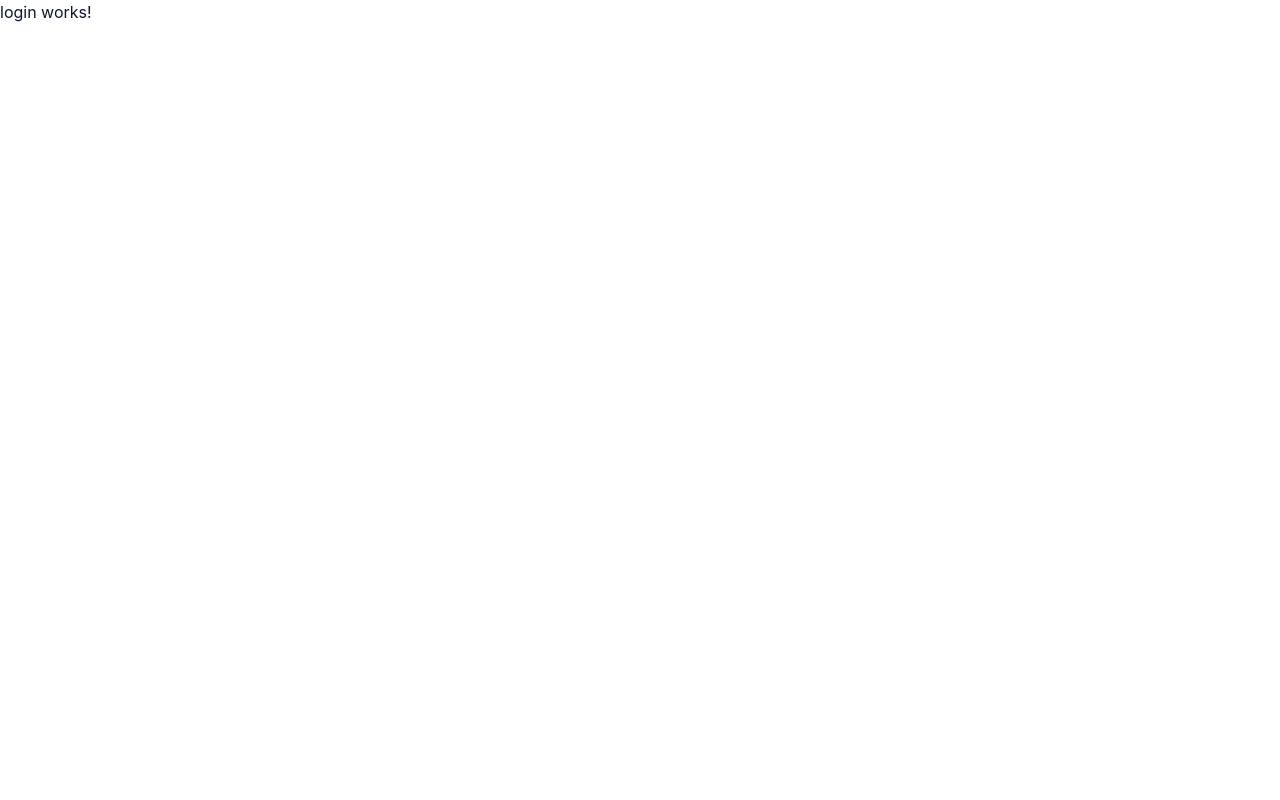
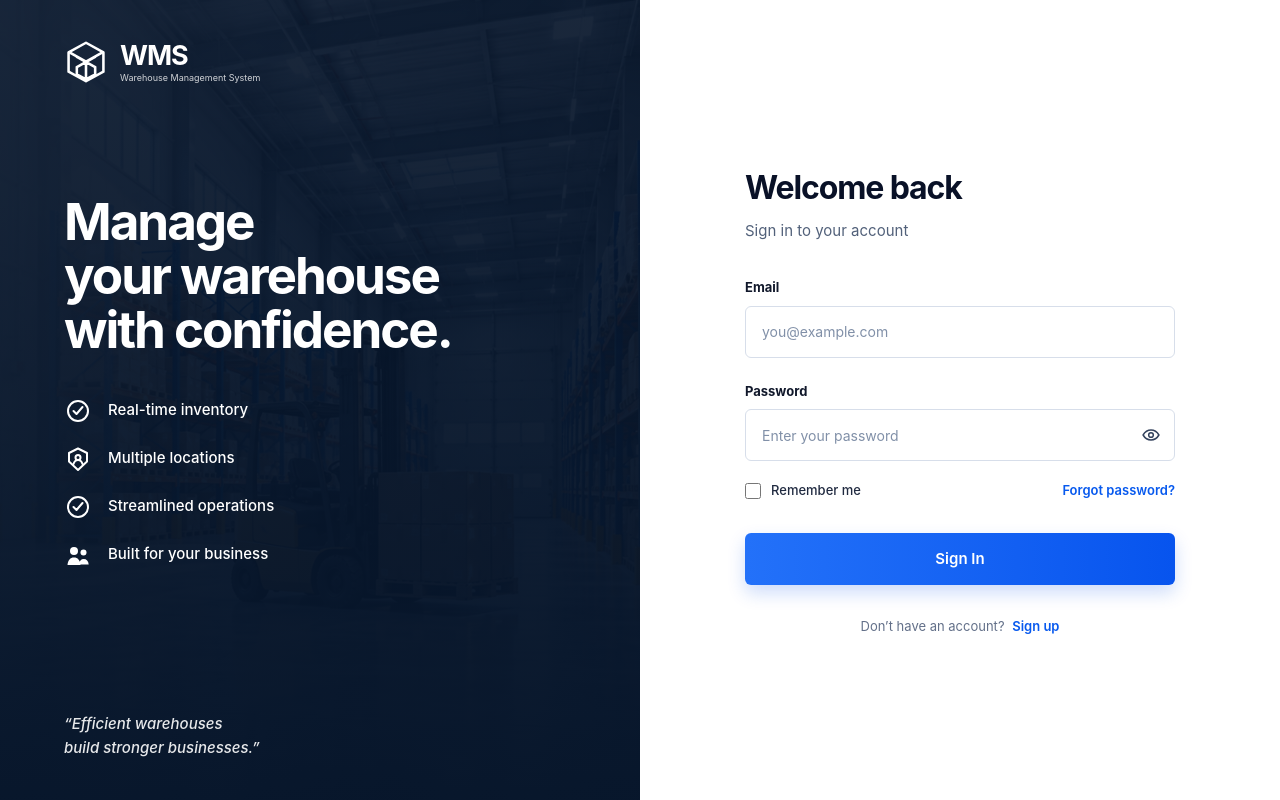
Before and after one commit to AhmadEdais/Multi-Tenant-Warehouse-Management-System, an Angular app in the folder WMS-Frontend/: page /login in a window 1280 px wide. Built offline with nearby package versions, Linux system fonts and the light colour scheme.

Commit message:
login page design

```diff
--- a/WMS-Frontend/src/app/app.routes.ts
+++ b/WMS-Frontend/src/app/app.routes.ts
@@ -8,6 +8,7 @@ export const routes: Routes = [
     children: [
       {
         path: '',
+        pathMatch: 'full',
         loadComponent: () =>
           import('./features/landing/landing-page/landing-page').then((m) => m.LandingPage),
       },
--- a/WMS-Frontend/src/app/features/auth/login/login.html
+++ b/WMS-Frontend/src/app/features/auth/login/login.html
@@ -1 +1,196 @@
-<p>login works!</p>
+<main class="grid min-h-screen bg-white lg:grid-cols-2">
+  <aside
+    class="relative hidden min-h-screen overflow-hidden bg-[#07162b] text-white lg:flex lg:flex-col"
+    aria-label="Warehouse management system overview"
+  >
+    <div
+      class="absolute inset-0 bg-[url('/images/warehouse-hero.png')] bg-cover bg-position-[62%_center]"
+      aria-hidden="true"
+    ></div>
+    <div class="absolute inset-0 bg-[#07162b]/90" aria-hidden="true"></div>
+    <div
+      class="absolute inset-0 bg-gradient-to-b from-[#07162b]/20 via-[#07162b]/55 to-[#07162b]/95"
+      aria-hidden="true"
+    ></div>
+
+    <div class="relative z-10 flex min-h-screen flex-col px-[clamp(40px,5vw,78px)] py-10">
+      <a class="flex w-max items-center gap-3 text-white" href="#" aria-label="WMS home">
+        <svg
+          class="h-11 w-11 fill-none stroke-white stroke-[2.8] [stroke-linecap:round] [stroke-linejoin:round]"
+          viewBox="0 0 48 48"
+          aria-hidden="true"
+        >
+          <path d="M24 3 43 13.5v21L24 45 5 34.5v-21L24 3Z" />
+          <path
+            d="m6 13.5 18 10 18-10M24 23.5V44M14 18.5l20 11M34 18.5 14 29.5M14 29.5v8l10 5.5 10-5.5v-8"
+          />
+        </svg>
+        <span class="flex flex-col leading-none">
+          <strong class="text-[27px] tracking-[-0.04em]">WMS</strong>
+          <small class="mt-1 text-[9px] text-white/80">Warehouse Management System</small>
+        </span>
+      </a>
+
+      <div class="my-auto max-w-[420px] pb-8">
+        <h1 class="text-[clamp(38px,4vw,56px)] leading-[1.05] font-bold tracking-[-0.04em]">
+          Manage<br />your warehouse<br />with confidence.
+        </h1>
+
+        <div class="mt-10 flex flex-col gap-5 text-[15px] font-medium">
+          <div class="flex items-center gap-4">
+            <button class="flex-shrink-0">
+              <svg
+                class="h-7 w-7 shrink-0 fill-none stroke-white stroke-2 [stroke-linecap:round] [stroke-linejoin:round]"
+                viewBox="0 0 28 28"
+                aria-hidden="true"
+              >
+                <circle cx="14" cy="14" r="10" />
+                <path d="m9.5 14 3 3 6-7" />
+              </svg>
+            </button>
+            <span>Real-time inventory</span>
+          </div>
+
+          <div class="flex items-center gap-4">
+            <svg
+              class="h-7 w-7 shrink-0 fill-none stroke-white stroke-2 [stroke-linecap:round] [stroke-linejoin:round]"
+              viewBox="0 0 28 28"
+              aria-hidden="true"
+            >
+              <path d="M14 3.5 23 8v8.5L14 25l-9-8.5V8z" />
+              <circle cx="14" cy="12.5" r="2.5" />
+              <path d="M9.5 19c.8-2.6 2.3-4 4.5-4s3.7 1.4 4.5 4" />
+            </svg>
+            <span>Multiple locations</span>
+          </div>
+
+          <div class="flex items-center gap-4">
+            <svg
+              class="h-7 w-7 shrink-0 fill-none stroke-white stroke-2 [stroke-linecap:round] [stroke-linejoin:round]"
+              viewBox="0 0 28 28"
+              aria-hidden="true"
+            >
+              <circle cx="14" cy="14" r="10" />
+              <path d="m9.5 14 3 3 6-7" />
+            </svg>
+            <span>Streamlined operations</span>
+          </div>
+
+          <div class="flex items-center gap-4">
+            <svg class="h-7 w-7 shrink-0 fill-white" viewBox="0 0 28 28" aria-hidden="true">
+              <circle cx="10" cy="10" r="4" />
+              <circle cx="19.5" cy="11.5" r="3" />
+              <path
+                d="M3.5 24c.5-5 2.7-7.5 6.5-7.5s6 2.5 6.5 7.5zM15 23.5c.4-3.6 2-5.5 4.7-5.5 2.9 0 4.6 1.9 5 5.5z"
+              />
+            </svg>
+            <span>Built for your business</span>
+          </div>
+        </div>
+      </div>
+
+      <blockquote class="max-w-[330px] text-[15px] leading-6 font-medium italic text-white/90">
+        “Efficient warehouses<br />build stronger businesses.”
+      </blockquote>
+    </div>
+  </aside>
+
+  <section class="flex min-h-screen items-center justify-center px-6 py-12 sm:px-10 lg:px-16">
+    <div class="w-full max-w-[430px]">
+      <a
+        class="mb-12 flex w-max items-center gap-2 text-[#091127] lg:hidden"
+        href="#"
+        aria-label="WMS home"
+      >
+        <svg
+          class="h-9 w-9 fill-none stroke-[#1259e7] stroke-[3] [stroke-linecap:round] [stroke-linejoin:round]"
+          viewBox="0 0 48 48"
+          aria-hidden="true"
+        >
+          <path d="M24 3 43 13.5v21L24 45 5 34.5v-21L24 3Z" />
+          <path d="m6 13.5 18 10 18-10M24 23.5V44M14 18.5l20 11M34 18.5 14 29.5" />
+        </svg>
+        <strong class="text-2xl tracking-[-0.04em]">WMS</strong>
+      </a>
+
+      <header>
+        <h2 class="text-[32px] font-bold tracking-[-0.035em] text-[#091127]">Welcome back</h2>
+        <p class="mt-2 text-[15px] text-[#52617a]">Sign in to your account</p>
+      </header>
+
+      <form [formGroup]="loginForm" (ngSubmit)="onSubmit()" class="mt-9" action="#">
+        <div>
+          <label class="mb-2 block text-[13px] font-bold text-[#11182b]" for="email">Email</label>
+          <input
+            formControlName="email"
+            class="h-[52px] w-full rounded-md border border-[#d7deea] bg-white px-4 text-[14px] text-[#11182b] outline-none transition placeholder:text-[#8190a8] focus:border-blue-500 focus:ring-3 focus:ring-blue-100"
+            id="email"
+            name="email"
+            type="email"
+            placeholder="you@example.com"
+            autocomplete="email"
+          />
+        </div>
+
+        <div class="mt-6">
+          <label class="mb-2 block text-[13px] font-bold text-[#11182b]" for="password"
+            >Password</label
+          >
+          <div class="relative">
+            <input
+              formControlName="password"
+              class="h-[52px] w-full rounded-md border border-[#d7deea] bg-white px-4 pr-12 text-[14px] text-[#11182b] outline-none transition placeholder:text-[#8190a8] focus:border-blue-500 focus:ring-3 focus:ring-blue-100"
+              id="password"
+              name="password"
+              type="password"
+              placeholder="Enter your password"
+              autocomplete="current-password"
+            />
+            <button
+              class="absolute inset-y-0 right-0 flex w-12 items-center justify-center text-[#33425d]"
+              type="button"
+              aria-label="Show password"
+            >
+              <svg
+                class="h-5 w-5 fill-none stroke-current stroke-[1.8] [stroke-linecap:round] [stroke-linejoin:round]"
+                viewBox="0 0 24 24"
+                aria-hidden="true"
+              >
+                <path d="M2.5 12s3.5-6 9.5-6 9.5 6 9.5 6-3.5 6-9.5 6-9.5-6-9.5-6Z" />
+                <circle cx="12" cy="12" r="2.8" />
+              </svg>
+            </button>
+          </div>
+        </div>
+
+        <div class="mt-5 flex items-center justify-between gap-4 text-[13px]">
+          <label
+            class="flex cursor-pointer items-center gap-2.5 font-medium text-[#202a40]"
+            for="remember-me"
+          >
+            <input
+              class="h-4 w-4 rounded border-[#bac5d5] text-blue-600 focus:ring-blue-500"
+              id="remember-me"
+              name="remember-me"
+              type="checkbox"
+            />
+            Remember me
+          </label>
+          <a class="font-semibold text-[#0759ee] hover:underline" href="#">Forgot password?</a>
+        </div>
+
+        <button
+          class="mt-8 inline-flex h-[52px] w-full items-center justify-center rounded-md bg-gradient-to-r from-[#2371f9] to-[#0754ee] text-[15px] font-semibold text-white shadow-[0_8px_18px_rgba(8,81,231,0.2)] transition hover:brightness-105"
+          type="submit"
+        >
+          Sign In
+        </button>
+      </form>
+
+      <p class="mt-8 text-center text-[13px] text-[#637089]">
+        Don’t have an account?
+        <a class="ml-1 font-semibold text-[#0759ee] hover:underline" href="#">Sign up</a>
+      </p>
+    </div>
+  </section>
+</main>
--- a/WMS-Frontend/src/app/features/auth/login/login.ts
+++ b/WMS-Frontend/src/app/features/auth/login/login.ts
@@ -1,9 +1,18 @@
 import { Component } from '@angular/core';
+import { FormControl, FormGroup, ReactiveFormsModule } from '@angular/forms';
 
 @Component({
-  imports: [],
+  imports: [ReactiveFormsModule],
   selector: 'app-login',
   styleUrl: './login.css',
   templateUrl: './login.html',
 })
-export class Login {}
+export class Login {
+  loginForm = new FormGroup({
+    email: new FormControl(''),
+    password: new FormControl(''),
+  });
+  onSubmit() {
+    console.log(this.loginForm.value);
+  }
+}
--- a/WMS-Frontend/src/app/features/landing/landing-page/landing-page.html
+++ b/WMS-Frontend/src/app/features/landing/landing-page/landing-page.html
@@ -38,7 +38,7 @@
       <div class="flex justify-end gap-2.5">
         <a
           class="hidden min-h-9 items-center justify-center rounded-md border border-[#d9e0ec] bg-white/90 px-5 text-[13px] font-semibold shadow-sm transition-transform hover:-translate-y-0.5 sm:inline-flex"
-          href="#"
+          href="/login"
         >
           Login
         </a>
--- a/WMS-Frontend/src/app/features/landing/landing-page/landing-page.ts
+++ b/WMS-Frontend/src/app/features/landing/landing-page/landing-page.ts
@@ -1,7 +1,8 @@
 import { Component } from '@angular/core';
+import { RouterOutlet } from '@angular/router';
 
 @Component({
-  imports: [],
+  imports: [RouterOutlet],
   selector: 'app-landing-page',
   styleUrl: './landing-page.css',
   templateUrl: './landing-page.html',
```
